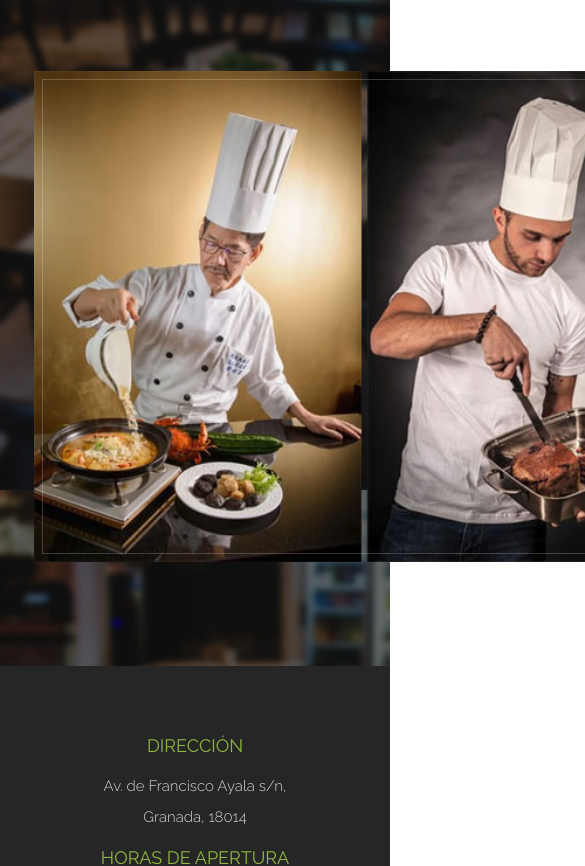
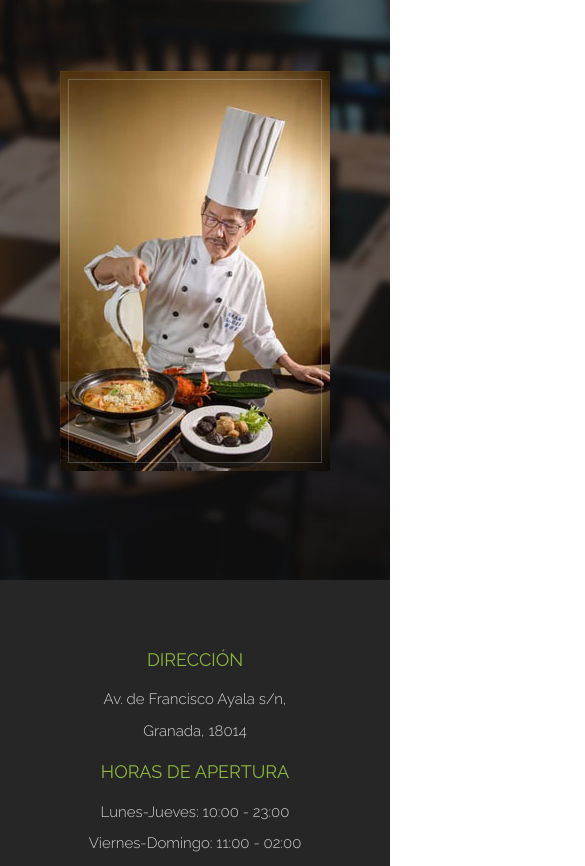
Before and after one commit to FranSaavedra/Proyecto-DIU-Tema-4, a plain HTML site: page index.html in a window 390 px wide. Shown: the part 6521-7387 px from the top of the page, 585 px wide, since content can reach past the window. Drawn offline with Linux system fonts and the light colour scheme.

Commit message:
Arreglado responsive de compass

```diff
--- a/index.html
+++ b/index.html
@@ -258,7 +258,7 @@
       <div id="row">
         <div class="col-md-12 team">
           <div class="thumbnail">
-            <div class="team-img"><img src="img/icons-s9e794262a7.png" alt="..."></div>
+            <div class="team-img compass-image"></div>
           </div>
         </div>
       </div>
--- a/scss/_sprite.scss
+++ b/scss/_sprite.scss
@@ -1,5 +1,21 @@
 $icons : sprite_map("icons/*.png", $spacing:5px, $layout:horizontal);
 
-.compass{
-	background: sprite($icons, "01");
+.compass-image{
+	background: sprite($icons, chef1);
+	height: 400px;
+	width: 850px;
 }
+
+@media (max-width: 620px) {
+	.compass-image{
+		height: 400px;
+		max-width: 270px;
+	}
+}
+
+@media (max-width: 1000px) {
+	.compass-image{
+		height: 400px;
+		width: 570px;
+	}
+}
```
Also changed, not shown: css/style.css, img/icons-s9a7861d69e.png (renamed from img/icons-s9e794262a7.png), img/icons/chef1.png (renamed from img/icons/01.png), img/icons/chef2.png (renamed from img/icons/02.png), img/icons/chef3.png (renamed from img/icons/03.png), img/team/01.jpg (deleted), img/team/01.png (deleted), img/team/02.jpg (deleted), img/team/02.png (deleted), img/team/03.jpg (deleted), img/team/03.png (deleted).
